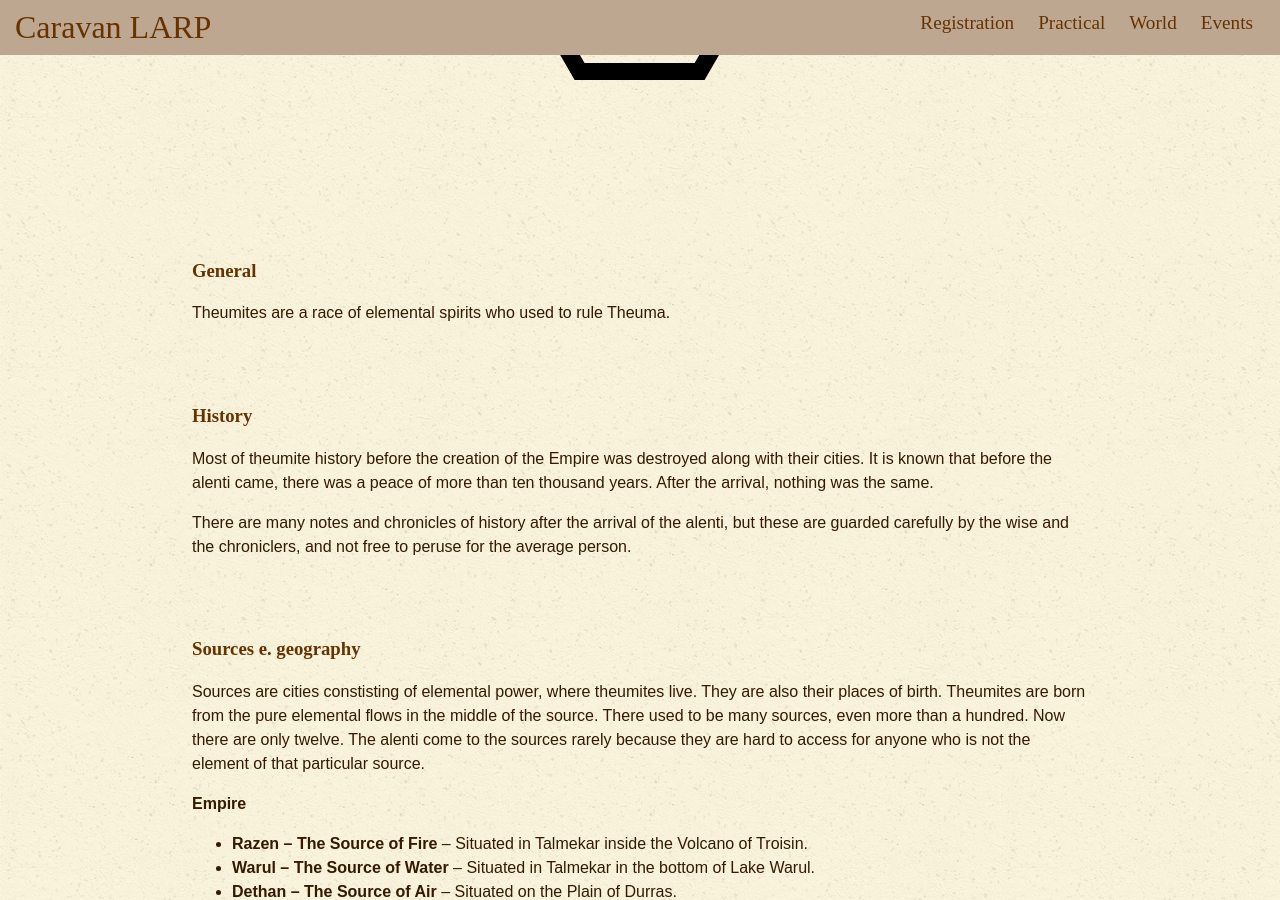
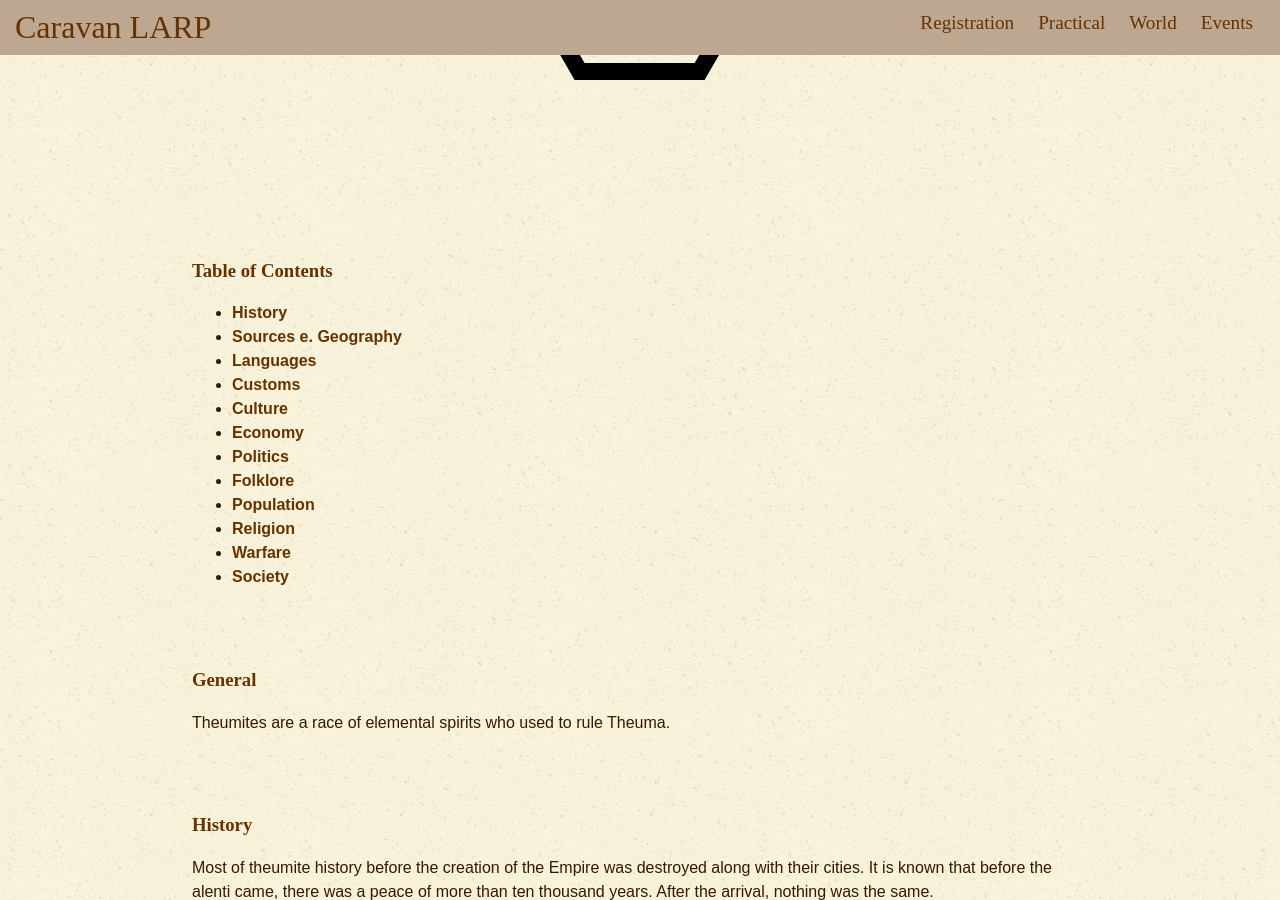
Before and after one commit to karavanlarp/karavanlarp.github.io, a Jekyll site: the page built from eng/world/theumite.md, in a window 1280 px wide and 900 px high, scrolled down 369 px. Built offline with Jekyll 4.4.1, drawn with Linux system fonts in a browser that asks for light colours; some web fonts are replaced.

Commit message:
english toc

```diff
--- a/eng/world/theumite.md
+++ b/eng/world/theumite.md
@@ -7,17 +7,35 @@ title: Theumites
 
 ![Theumiitide logo](https://karavanlarp.github.io/img/theumiitide-logo.png)
 
+<div id="toc">
+	<h3>Table of Contents</h3>
+	<ul>
+		<li><a href="#history">History</a></li>
+		<li><a href="#geography">Sources e. Geography</a></li>
+		<li><a href="#languages">Languages</a></li>
+		<li><a href="#customs">Customs</a></li>
+		<li><a href="#culture">Culture</a></li>
+		<li><a href="#economy">Economy</a></li>
+		<li><a href="#politics">Politics</a></li>
+		<li><a href="#folklore">Folklore</a></li>
+		<li><a href="#population">Population</a></li>
+		<li><a href="#religion">Religion</a></li>
+		<li><a href="#warfare">Warfare</a></li>
+		<li><a href="#society">Society</a></li>
+	</ul>
+</div>
+
 ### General
 
 Theumites are a race of elemental spirits who used to rule Theuma.
 
-### History
+<h3 id="history">History </h3>
 
 Most of theumite history before the creation of the Empire was destroyed along with their cities. It is known that before the alenti came, there was a peace of more than ten thousand years. After the arrival, nothing was the same.
 
 There are many notes and chronicles of history after the arrival of the alenti, but these are guarded carefully by the wise and the chroniclers, and not free to peruse for the average person.
 
-### Sources e. geography
+<h3 id="geography">Sources e. geography</h3>
 
 Sources are cities constisting of elemental power, where theumites live. They are also their places of birth. Theumites are born from the pure elemental flows in the middle of the source. There used to be many sources, even more than a hundred. Now there are only twelve. The alenti come to the sources rarely because they are hard to access for anyone who is not the element of that particular source.
 
@@ -39,7 +57,7 @@ Sources are cities constisting of elemental power, where theumites live. They ar
 * **Droat - The Source of Light** – Situated in Windland.
 * **Primin - The Source of Shadow** – Situated in Valleyland.
 
-### Languages
+<h3 id="languages">Languages</h3>
 
 Theumites have many languages. Since the elements are quite different, the theumites of every element have their own elemental language, which is the first language they learn to speak. The wisdom of that element in written in their language. The next language they learn is the general language of the theumites. If they want to go outside from the source, they will also learn either one or more of alenti dialects.
 
@@ -49,7 +67,7 @@ It is common in theumite language that there are many words for similar things.
 
 (OG: You may pick a fantasy-style name, and think of a translation for it.)
 
-### Customs
+<h3 id="customs">Customs </h3>
 
 **Birth**
 
@@ -95,7 +113,7 @@ There is not a tradition of shaking hands like for the alenti. Even though outsi
 
 Weapons are worn outside the sources to fight if it is needed. When in the source, they are usually kept in one's quarters or the armory. Walking around with a weapon in the source is seen as ridiculous and bizarre.
 
-### Culture
+<h3 id="culture">Culture </h3>
 
 Theumites have different ways of spending their free time.
 
@@ -103,7 +121,7 @@ Different tests and shows of one's skill are common. Debates and complex games o
 
 It is important that one spend their free time in useful ways and the activities generally reflect that.
 
-### Economy
+<h3 id="economy">Economy </h3>
 
 Theumites have a collective economy. Every adult theumite is expected to give some of their work for the benefit of all. Two theumites can also exchange work, this sort of exchange of work is usually fixed with a magical contract.
 
@@ -111,7 +129,7 @@ Theumites buy apeiron from the Empire and the Free Lands. For this the theumites
 
 When a theumite leaves their source, they are given a document with which they can acquire currency to pay for things. It is also possible to earn money by performing various favors. Usually theumites solve magical problems and do other things they can do.
 
-### Politics
+<h3 id="politics">Politics </h3>
 
 Every Emperor of Leonte has six theumites (one of each element) working for them as advisors or glorified hostages. They present the wishes of the theumites to the Emperor and are responsible of the position of the theumites in the Empire.
 
@@ -139,7 +157,7 @@ Theumites do not have a direct ruler like the Emperor of the Empire or the King
 
 The governing of sources is the responsibility of six theumites in every source. They are called the Honored. They discuss problems that may occur and choose the representative of their source either to the Emperor or to the King. They are also responsible for sentencing if an incident requires their attention. They are chosen by the adults of the source when a seat is freed (upon the death or retirement of one of them). Becoming a leader needs a steady nature and exemplary behavior.
 
-### Folklore
+<h3 id="folklore">Folklore </h3>
 
 Every source has their own collections and notes. It is known that a lot of folklore and information was destroyed or lost during the war. For this reason all documents and books are carefully handled. New writings are usually copied several times and sent to other sources as well.
 
@@ -149,7 +167,7 @@ Biographies make up a large part of the current collections, they are the descri
 
 Magical writings make up a large part of the rest. Theumites study and record all sorts of magical things, the magic of alenti gods and different phenomena, along with the magical discoveries of theumites themselves.
 
-### Religion
+<h3 id="religion">Religion </h3>
 
 Theumites do not worship gods like the alenti. For them there are twelve important legendary theumites, two from each element. The legends say they were the leaders of the theumites during the time of the arrival of the alenti. During the war they were hidden and some believe they may still be sleeping somewhere.
 
@@ -170,7 +188,7 @@ These twelve were:
 
 Theumite think alenti religion and gods are quite bizarre. For them the knowledge of coming and returning to the source is enough. Some of them are however very interested in gods and divine magic and do their best to study the topic.
 
-### Population
+<h3 id="population">Population </h3>
 
 There are about 2 million theumites on the continent. The distribution in relation to elements is fairly equal, there are differences of only a few hundred individuals at the most.
 
@@ -188,13 +206,13 @@ There are about 2 million theumites on the continent. The distribution in relati
 
 About three fourths of theumites live in the sources and most of them do not leave them during their lives. But there are those who explore the outside world with interest and find other places where to live.
 
-### Warfare
+<h3 id="warfare">Warfare </h3>
 
 All theumites are taught to protect themselves, but few study warfare. Since there are not a lot of theumites and repairing shells take a lot of time, every single life is too important to squander. Therefore theumites have no official army and if they work for the Empire or the Free Lands, they do so in a non-military capacity.
 
 Weapons are worn by theumites leaving the source, to avoid using too much power for fighting. It is not tradition to wear a weapon inside the source.
 
-### Society
+<h3 id="society">Society </h3>
 
 Theumite society is quite interwoven despite the fact that theumites live in twelve different places on the continent and most of them never leave home. The gates in the sources are used to communicate and to send items and letters. This allows theumites to act in concert.
 
```
Also changed, not shown: eng/world/freelands.md (+31 -13 lines), eng/world/leonte.md (+28 -10 lines), eng/world/theuma.md (+16 -5 lines).
